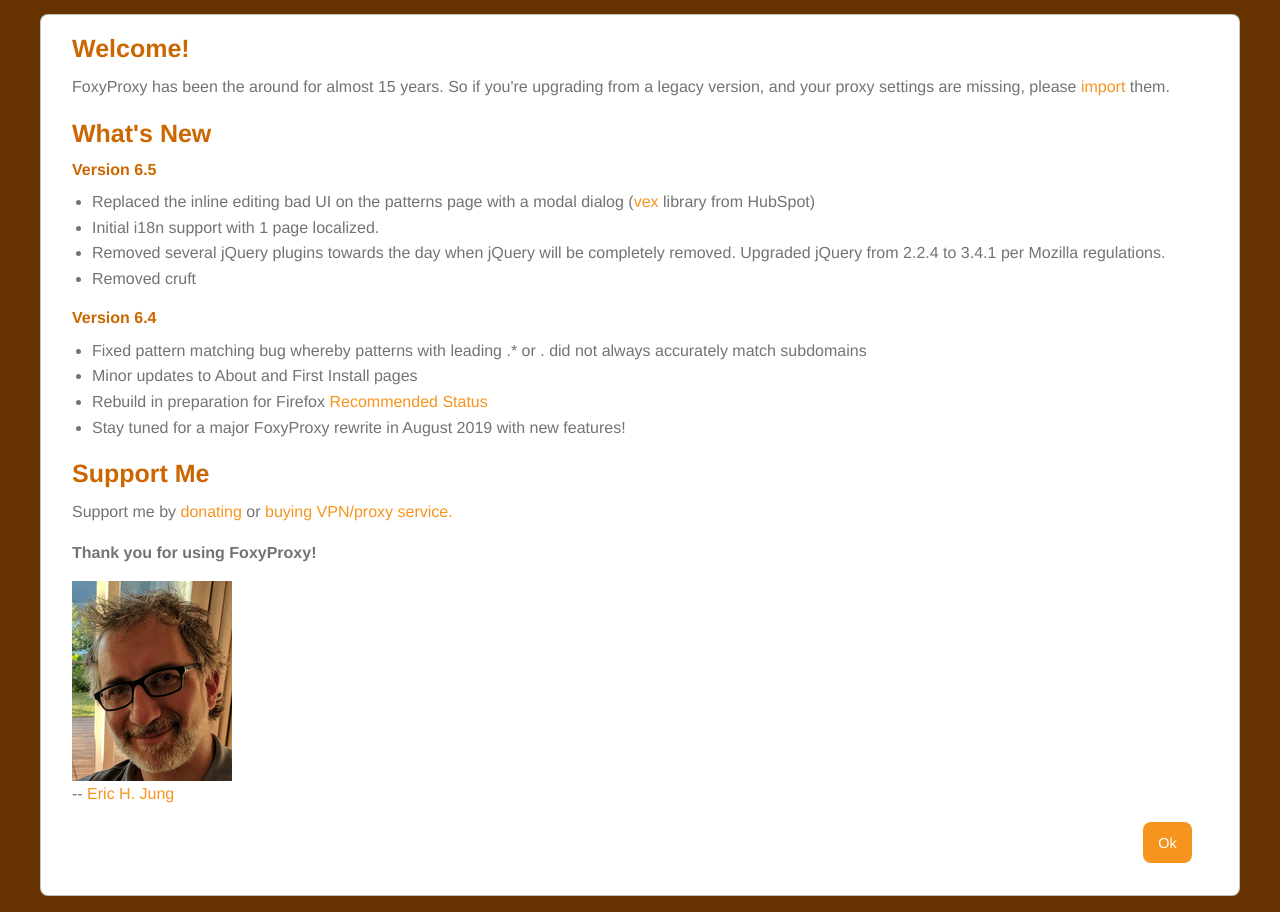
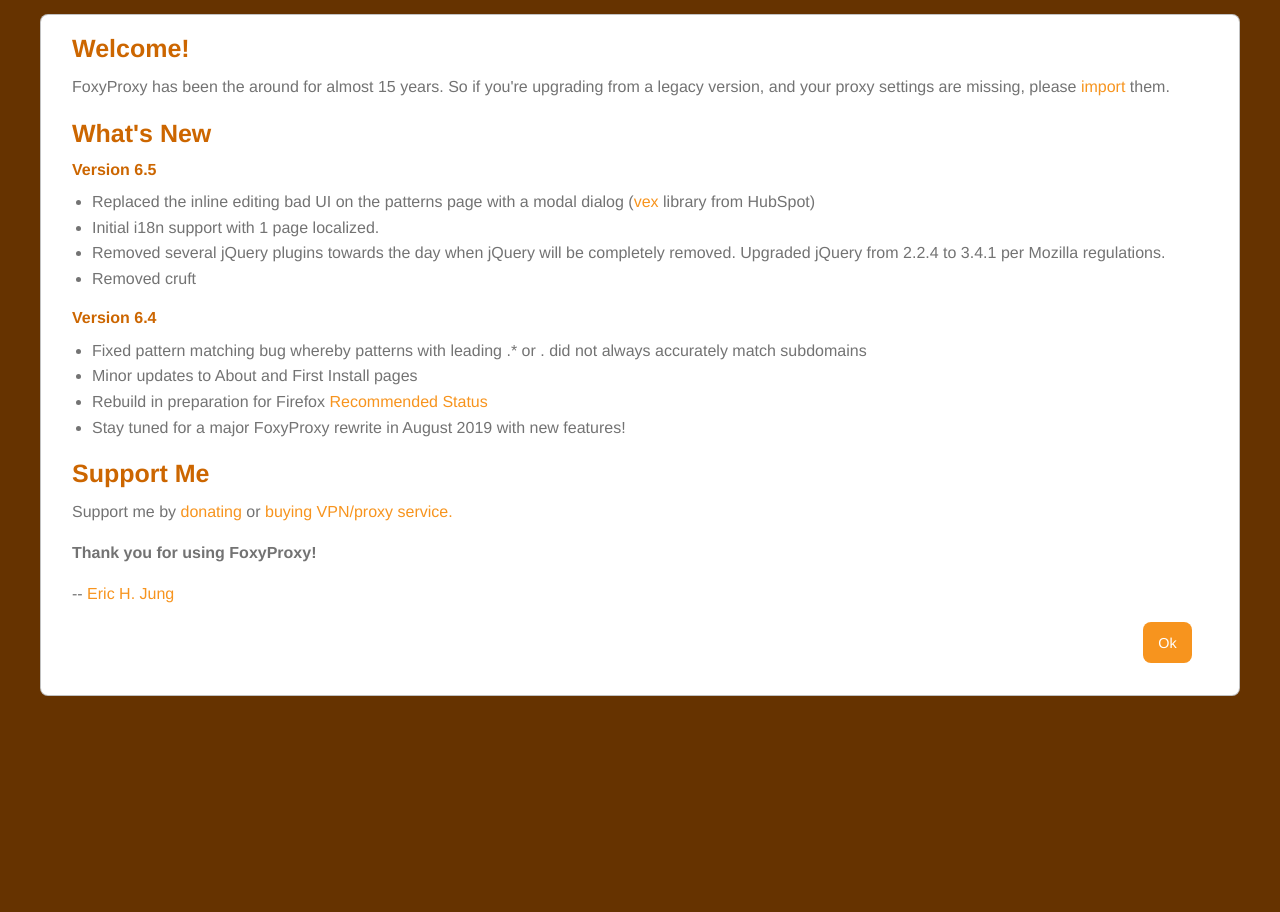
Before and after one commit to foxyproxy/firefox-extension, a browser extension: page src/first-install.html in a window 1280 px wide. Shown: the part 112-1024 px from the top of the page. After the commit the page ends 824 px from the top, so only its background shows below. Drawn offline with Linux system fonts and the light colour scheme.

Commit message:
remove pic from first install but keep in about page

```diff
--- a/src/first-install.html
+++ b/src/first-install.html
@@ -40,7 +40,7 @@
             <h4>Support Me</h4>
             <p>Support me by <a target="_blank" href="https://www.paypal.me/ericjung2/9.99">donating</a> or <a target="_blank" href="https://getfoxyproxy.org/order/">buying VPN/proxy service.</a></p>
 
-            <strong>Thank you for using FoxyProxy!</strong></p><img src="/images/ericjung.png"><p>-- <a href="mailto:eric.jung@getfoxyproxy.org">Eric H. Jung</a></p>
+            <strong>Thank you for using FoxyProxy!</strong></p><p>-- <a href="mailto:eric.jung@getfoxyproxy.org">Eric H. Jung</a></p>
 
           </div>
           <span style="float: right">
```
